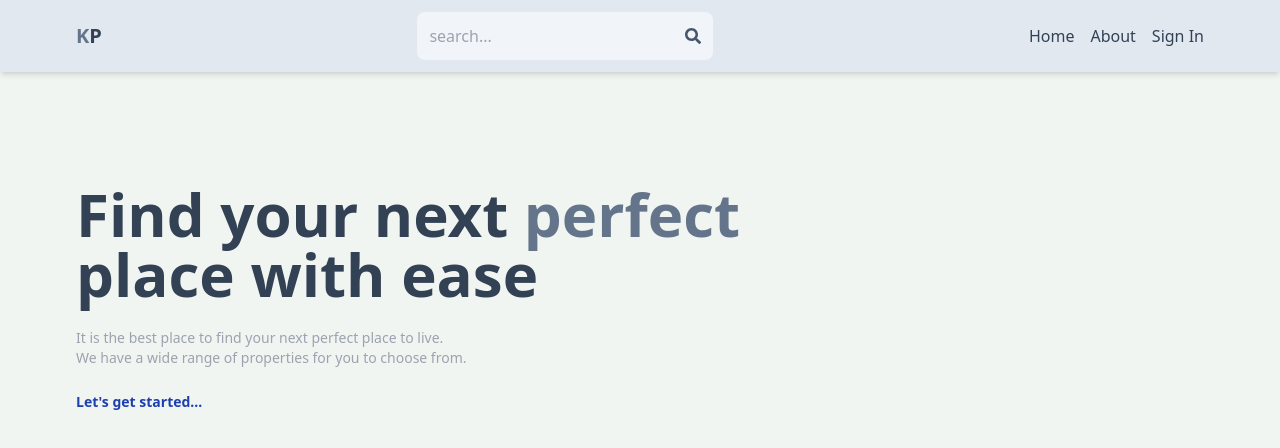
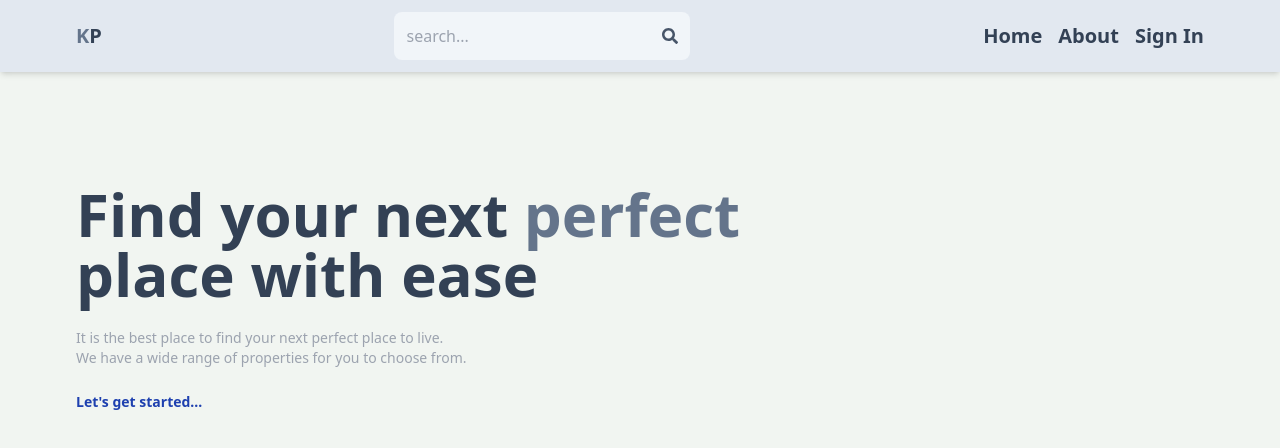
Before and after one commit to codesolverkushal/real-state-market, a React (Vite) app in the folder client/: page / in a window 1280 px wide. Shown: the top 448 px of the page. Built offline with nearby package versions, Linux system fonts and the light colour scheme; no server answers.

Commit message:
fixing the error

```diff
--- a/client/src/components/Header.jsx
+++ b/client/src/components/Header.jsx
@@ -29,12 +29,12 @@ const Header = () => {
   return (
     <header className="bg-slate-200 shadow-md ">
       <div className='flex justify-between items-center max-w-6xl mx-auto p-3'>
-
-       <h1 className='font-bold text-md sm:text-xl flex flex-wrap'>
+       <Link to={"/"}>
+       <h1 className='font-bold text-xl flex flex-wrap'>
             <span className='text-slate-500'>K</span>
             <span className='text-slate-700'>P</span>
         </h1>
-
+        </Link>
 
 
         <form onSubmit={handleSubmit} className='bg-slate-100 p-3 rounded-lg flex items-center'>
@@ -51,17 +51,17 @@ const Header = () => {
 
         <ul className="flex gap-4">
             <Link to="/">
-                <li className="hidden sm:inline text-slate-700 hover:underline">Home</li>
+                <li className="hidden sm:inline text-slate-700 font-bold text-xl hover:underline">Home</li>
             </Link>
             <Link to="/about">
-                <li className="hidden sm:inline text-slate-700 hover:underline">About</li>
+                <li className="hidden sm:inline text-slate-700 font-bold text-xl hover:underline">About</li>
             </Link>
             <Link to="/profile">
             {user?.currentUser ? (
                <img className="rounded-full h-7 w-7 object-cover" src={user?.currentUser?.avatar} alt="profile" />
             ) :
             (
-              <li className="text-slate-700 hover:underline">Sign In</li>
+              <li className="text-slate-700 font-bold text-xl hover:underline">Sign In</li>
             )
             }
 
--- a/client/src/pages/Home.jsx
+++ b/client/src/pages/Home.jsx
@@ -10,6 +10,7 @@ export default function Home() {
   const [offerListings, setOfferListings] = useState([]);
   const [saleListings, setSaleListings] = useState([]);
   const [rentListings, setRentListings] = useState([]);
+  console.log(offerListings);
   SwiperCore.use([Navigation]);
   useEffect(() => {
     const fetchOfferListings = async () => {
```
